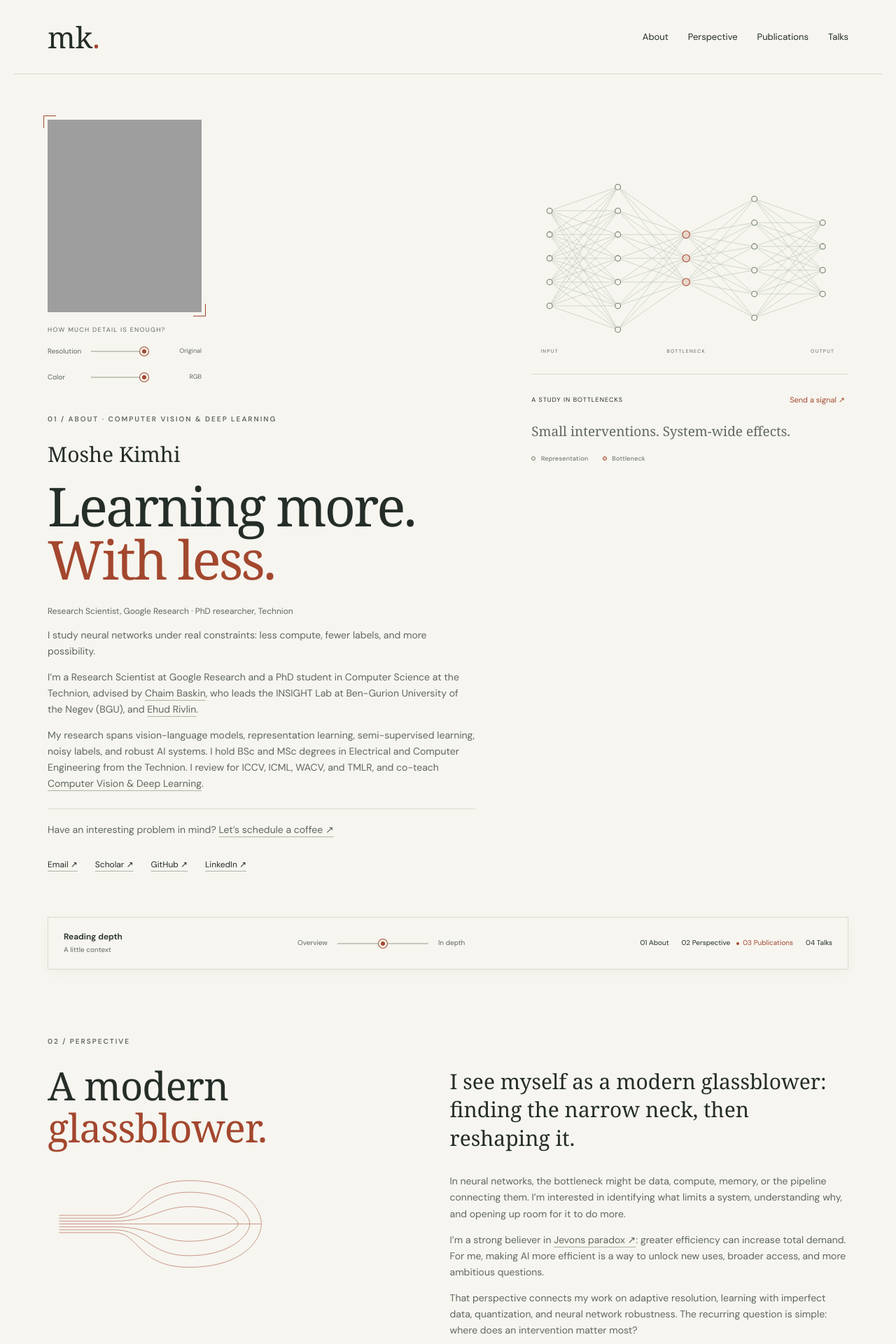
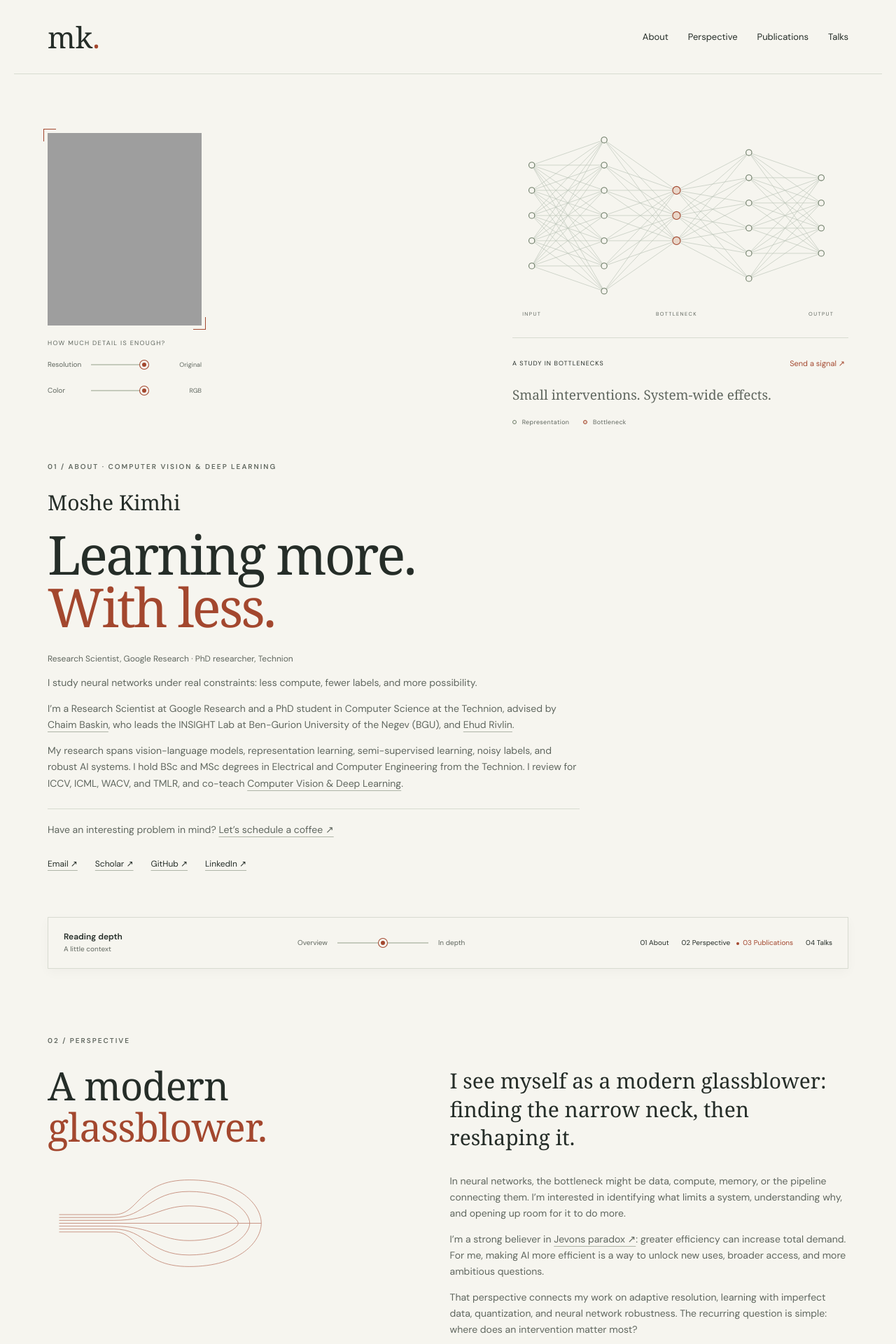
Before and after one commit to mkimhi/mkimhi.github.io, a Jekyll site: the page built from _pages/about.md, in a window 1280 px wide. Shown: the top 1920 px of the page at 70% size. Built offline with Jekyll 4.4.1, drawn with Linux system fonts in a browser that asks for light colours; some web fonts are replaced; grey boxes are pictures that could not be loaded.

Commit message:
Keep portrait and neural network together above About on all screen sizes

```diff
--- a/_pages/about.md
+++ b/_pages/about.md
@@ -8,8 +8,12 @@ redirect_from:
 ---
 <main id="main"><div id="top"></div>
 <section class="hero hero-about" id="about">
+<div class="hero-artifacts">
+<figure class="portrait"><div class="portrait-frame"><img id="portrait-source" src="/me.PNG" alt="Portrait of Moshe Kimhi" fetchpriority="high"><canvas id="portrait-resolution" aria-hidden="true"></canvas><div class="crop-mark crop-mark-tl"></div><div class="crop-mark crop-mark-br"></div></div><figcaption>HOW MUCH DETAIL IS ENOUGH?</figcaption><div class="portrait-controls" hidden><label for="resolution">Resolution</label><input id="resolution" type="range" min="0" max="5" value="5" step="1" aria-valuetext="Original resolution"><output for="resolution" id="resolution-value">Original</output></div><div class="portrait-controls portrait-color-controls" hidden><label for="color-depth">Color</label><input id="color-depth" type="range" min="0" max="4" value="4" step="1" aria-valuetext="Full RGB color"><output for="color-depth" id="color-depth-value">RGB</output></div></figure>
+<figure class="network-figure"><svg id="network" viewBox="0 0 520 350" role="img" aria-label="A neural network with a narrow hidden layer, illustrating a computational bottleneck"></svg><figcaption><span>A STUDY IN BOTTLENECKS</span><button id="signal" type="button">Send a signal ↗</button></figcaption><p class="network-note">Small interventions. System-wide effects.</p><div class="network-key"><span><i></i> Representation</span><span><i class="key-bottleneck"></i> Bottleneck</span></div></figure>
+</div>
 <div class="hero-copy">
-<figure class="portrait"><div class="portrait-frame"><img id="portrait-source" src="/me.PNG" alt="Portrait of Moshe Kimhi" fetchpriority="high"><canvas id="portrait-resolution" aria-hidden="true"></canvas><div class="crop-mark crop-mark-tl"></div><div class="crop-mark crop-mark-br"></div></div><figcaption>HOW MUCH DETAIL IS ENOUGH?</figcaption><div class="portrait-controls" hidden><label for="resolution">Resolution</label><input id="resolution" type="range" min="0" max="5" value="5" step="1" aria-valuetext="Original resolution"><output for="resolution" id="resolution-value">Original</output></div><div class="portrait-controls portrait-color-controls" hidden><label for="color-depth">Color</label><input id="color-depth" type="range" min="0" max="4" value="4" step="1" aria-valuetext="Full RGB color"><output for="color-depth" id="color-depth-value">RGB</output></div></figure>
+
 <p class="eyebrow">01 / ABOUT · COMPUTER VISION & DEEP LEARNING</p>
 <p class="hero-name">Moshe Kimhi</p>
 <h1>Learning more.<br><em>With less.</em></h1>
@@ -20,7 +24,7 @@ redirect_from:
 <p class="coffee-invite">Have an interesting problem in mind? <a href="mailto:moshekimhi91@gmail.com?subject=Coffee%20and%20interesting%20problems">Let’s schedule a coffee ↗</a></p>
 <div class="socials"><a href="mailto:moshekimhi91@gmail.com">Email ↗</a><a href="https://scholar.google.com/citations?user=uz7qJbsAAAAJ&hl=en">Scholar ↗</a><a href="https://github.com/mkimhi">GitHub ↗</a><a href="https://www.linkedin.com/in/moshekimhi/">LinkedIn ↗</a></div>
 </div>
-<figure class="network-figure"><svg id="network" viewBox="0 0 520 350" role="img" aria-label="A neural network with a narrow hidden layer, illustrating a computational bottleneck"></svg><figcaption><span>A STUDY IN BOTTLENECKS</span><button id="signal" type="button">Send a signal ↗</button></figcaption><p class="network-note">Small interventions. System-wide effects.</p><div class="network-key"><span><i></i> Representation</span><span><i class="key-bottleneck"></i> Bottleneck</span></div></figure>
+
 </section>
 <div class="depth-bar"><div><label for="depth">Reading depth</label><span id="depth-description" aria-live="polite">A little context</span></div><div class="depth-control"><button type="button" data-depth-choice="0">Overview</button><input type="range" id="depth" min="0" max="2" step="1" value="1" aria-valuetext="Context: paper summaries"><button type="button" data-depth-choice="2">In depth</button></div><nav aria-label="Page sections"><a href="#about">01 About</a><a href="#perspective">02 Perspective</a><a href="#research">03 Publications</a><a href="#talks">04 Talks</a></nav></div>
 <section id="perspective" class="section perspective"><div><p class="eyebrow">02 / PERSPECTIVE</p><h2>A modern<br><em>glassblower.</em></h2><svg class="vessel" viewBox="0 0 400 200" role="img" aria-label="An abstract glass vessel with a narrow neck expanding into a broad body"><g fill="none" stroke="currentColor" stroke-width="1"> <path d="M20 85H115C160 85 155 25 245 25C335 25 370 70 370 100S335 175 245 175C155 175 160 115 115 115H20"/>
--- a/assets/css/research.css
+++ b/assets/css/research.css
@@ -171,19 +171,35 @@ input[type=range]::-moz-range-thumb{width:7px;height:7px;border-radius:50%;borde
 .talk h3{font-size:30px;margin:0}
 @media(max-width:600px){.hero-identity{gap:16px;margin-bottom:28px}.hero-identity img{width:84px;height:90px}.hero-name{font-size:27px}.hero-identity .eyebrow{font-size:8px;letter-spacing:1px}.talk h3{font-size:26px}}
 
-.hero-about{grid-template-columns:1.35fr 1fr;gap:80px;padding:65px 0}
+.hero-about{display:block;padding:45px 0 65px}
 .hero-about .hero-name{margin-bottom:20px}
 .hero-about h1{font-size:clamp(56px,6vw,82px)}
 .hero-about .hero-copy>p:not(.eyebrow):not(.hero-name):not(.position){font-size:14px;color:var(--muted)}
-.hero-about .portrait{max-width:330px;width:100%;justify-self:center}
+.hero-about .portrait{max-width:220px;width:100%;justify-self:start}
 .coffee-invite{border-top:1px solid var(--line);padding-top:18px;margin-top:24px}
 .coffee-invite a{white-space:nowrap}
-.hero-about .network-figure{align-self:start;margin-top:50px}
+.hero-about .network-figure{width:100%;max-width:480px;justify-self:end;margin:0}
 .talk-meta{font-size:11px;color:var(--muted);margin:0 0 9px}
 @media(max-width:900px){.hero-about{gap:35px}.depth-bar nav{gap:12px}}
 @media(max-width:600px){.hero-about{grid-template-columns:1fr;gap:40px;padding:45px 0}.hero-about .portrait{grid-row:1;max-width:250px;justify-self:start}.hero-about h1{font-size:58px}.header nav{gap:14px}.hero-about .hero-name{font-size:30px}}
 
-.hero-about .hero-copy>.portrait{max-width:220px;margin:0 0 38px;justify-self:start}
+
 
 .portrait-controls label{flex:0 0 48px}
 .portrait-controls output{min-width:62px}
+
+.hero-artifacts{display:grid;grid-template-columns:220px minmax(0,1fr);align-items:center;gap:80px;margin-bottom:48px}
+.hero-about .hero-copy{max-width:760px}
+@media(max-width:600px){
+.hero-about{padding-top:30px}
+.hero-artifacts{grid-template-columns:minmax(0,1fr) minmax(0,1.15fr);gap:20px;align-items:center;margin-bottom:35px}
+.hero-artifacts .portrait figcaption{font-size:7px;letter-spacing:.5px;margin-top:12px}
+.hero-artifacts .portrait-controls{gap:5px;font-size:8px;margin-top:4px}
+.hero-artifacts .portrait-controls label{flex-basis:38px}
+.hero-artifacts .portrait-controls output{min-width:44px;font-size:7px}
+.hero-artifacts .portrait-controls input{min-width:20px}
+.hero-artifacts .network-figure figcaption{display:block;font-size:7px;letter-spacing:.5px;padding-top:10px}
+.hero-artifacts .network-figure button{font-size:10px;padding:5px 0;min-height:32px}
+.hero-artifacts .network-note{font-size:16px;margin:9px 0}
+.hero-artifacts .network-key{gap:5px;font-size:7px;flex-wrap:wrap}
+}
```
Also changed, not shown: docs/website-redesign.md (+2 -0 lines), scripts/check_website.py (+7 -3 lines).
